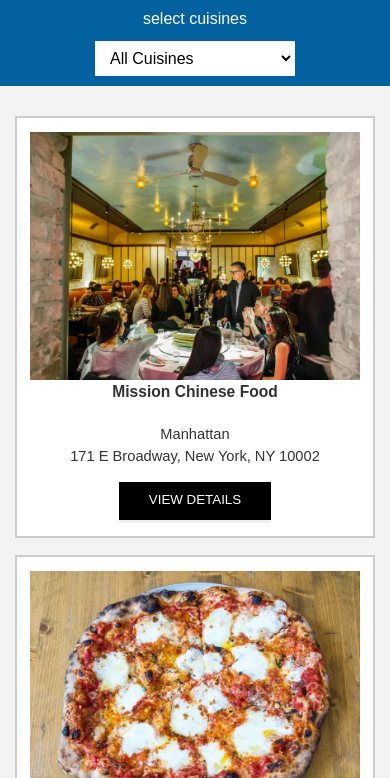
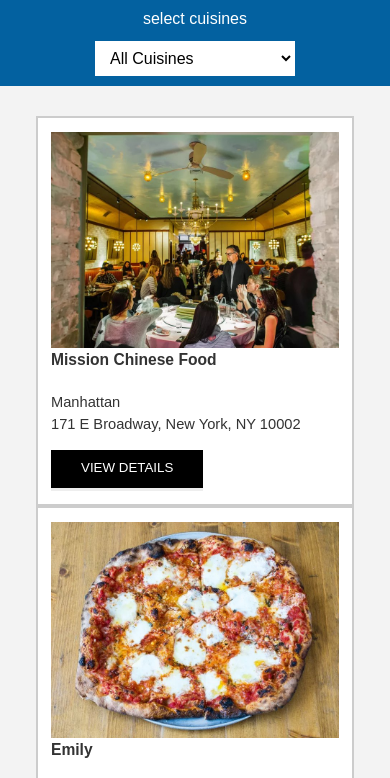
Before and after one commit to saher-elgendy/Restaurant-Review, a plain HTML site: page index.html in a window 390 px wide. Shown: the part 664-1442 px from the top of the page. Drawn offline with Linux system fonts and the light colour scheme; some packages are replaced by stand-ins of ours.

Commit message:
fixing distorted width-height ratio with different screens

```diff
--- a/css/styles.css
+++ b/css/styles.css
@@ -167,15 +167,14 @@ nav h1 a {
   border: 2px solid #ccc;
   font-family: Arial,sans-serif;
   margin-bottom: 2vh;
-  min-height: 380px;*/
   text-align: left;
   width: 30%;
   padding: 1em;
 }
 
 #restaurants-list li:hover {
- transform: scale(1.1);
- transition: 0.7s ease;
+  transform: scale(1.1);
+  transition: 0.7s ease;
 }
 
 #restaurants-list .restaurant-img {
@@ -183,7 +182,6 @@ nav h1 a {
   display: block;
   margin: 0;
   max-width: 100%;
-  min-height: 248px;
   height: auto;
   min-width: 100%;
 }
@@ -394,11 +392,6 @@ nav h1 a {
   color: #fff;
 }
 
-@media screen and (max-width: 800px) {
-  #restaurants-list li {
-     width: 45%;
-  }
-}
 
 @media screen and (max-width: 600px) {
 
@@ -412,14 +405,6 @@ nav h1 a {
     margin: auto;
   }
 
-
-}
-
-@media screen and (max-width: 400px) {
-  #restaurants-list li {
-    width: 100%;
-    margin-bottom: 2vh;
-  }
 
 }
 
```
